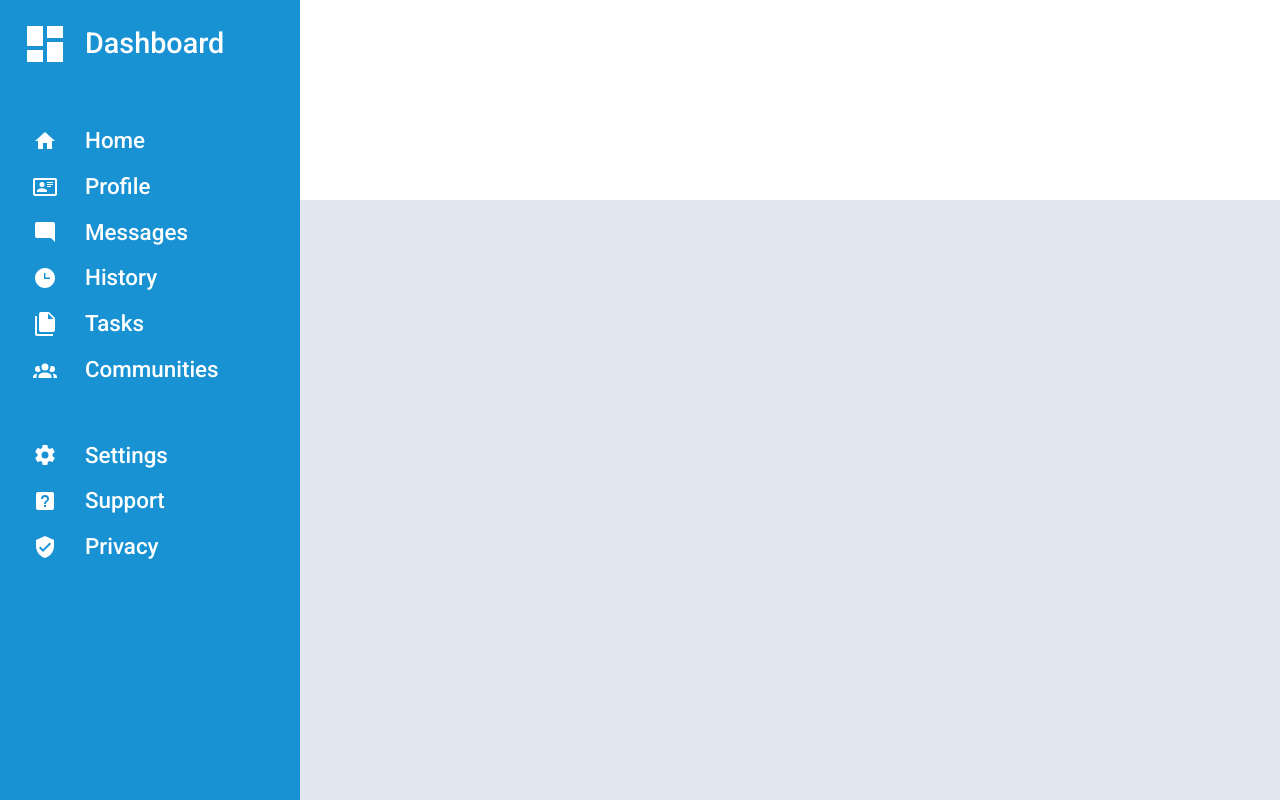
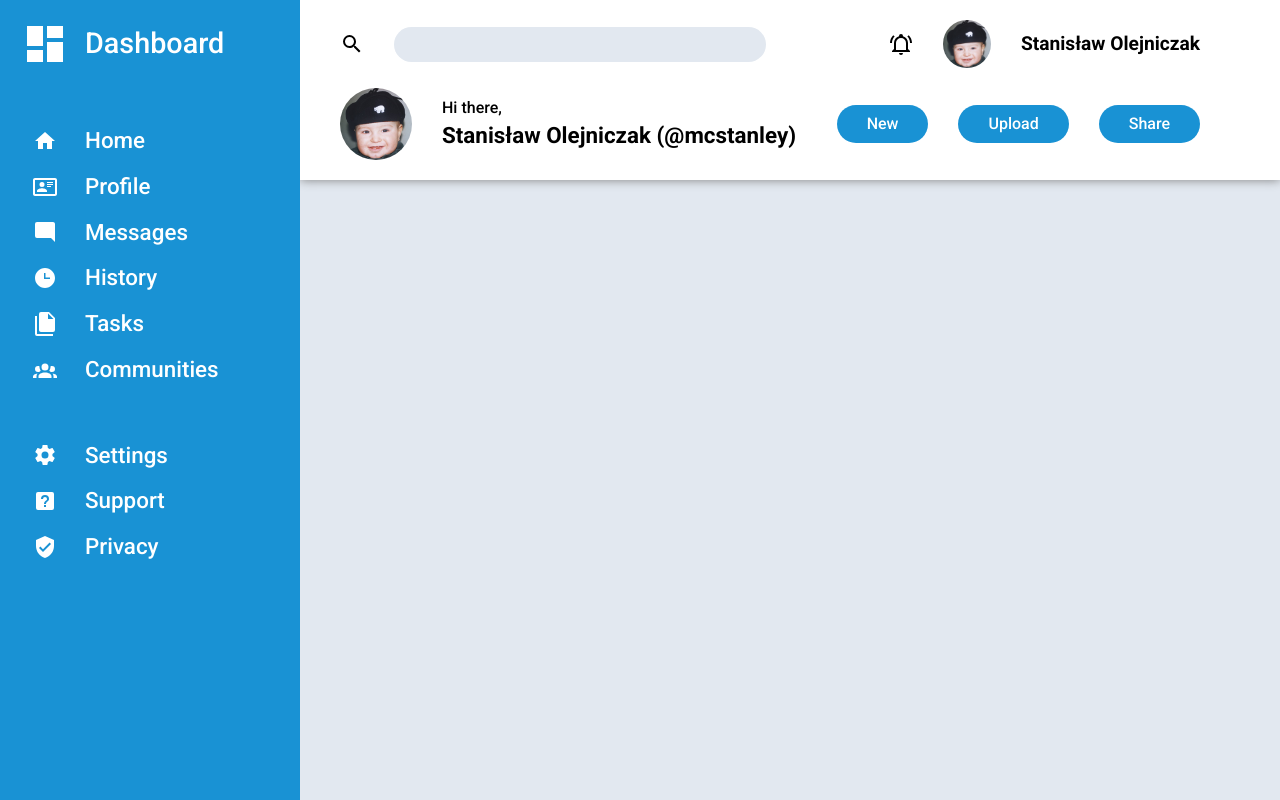
Before and after one commit to McStanley/admin-dashboard, a plain HTML site: page index.html in a window 1280 px wide. Drawn offline with Linux system fonts and the light colour scheme.

Commit message:
Create the header

```diff
--- a/index.html
+++ b/index.html
@@ -8,7 +8,25 @@
     <link rel="stylesheet" href="./style.css">
 </head>
 <body>
-    <header class="header"></header>
+    <header class="header">
+        <div class="header-top">
+            <img src="./assets/magnify.svg" alt="">
+            <input type="search" name="search" id="search" class="search-bar">
+            <img src="./assets/bell-ring-outline.svg" alt="">
+            <img src="./assets/avatar.jpg" alt="" class="avatar avatar-small">
+            <p class="user user-small">Stanisław Olejniczak</p>
+        </div>
+        <div class="header-bottom">
+            <img src="./assets/avatar.jpg" alt="" class="avatar avatar-big">
+            <div class="header-greeting">
+                <p>Hi there,</p>
+                <p class="user user-big">Stanisław Olejniczak (@mcstanley)</p>
+            </div>
+            <button class="button">New</button>
+            <button class="button">Upload</button>
+            <button class="button">Share</button>
+        </div>
+    </header>
     <nav class="sidebar">
         <div class="sidebar-area">
             <header class="sidebar-header sidebar-element">
--- a/style.css
+++ b/style.css
@@ -7,7 +7,7 @@ p {
 body {
     min-height: 100vh;
     display: grid;
-    grid-template-rows: 200px 1fr;
+    grid-template-rows: 180px 1fr;
     grid-template-columns: 300px 1fr;
     grid-template-areas:
                 "sidebar  header"
@@ -17,10 +17,84 @@ body {
 
 .header {
     grid-area: header;
+    position: relative;
+    box-shadow: 0px 0px 10px 0px grey;
+    padding: 10px 80px 10px 40px;
     background-color: #ffffff;
+    display: grid;
+}
+
+.header-top {
+    display: grid;
+    grid-template-columns: auto 1fr auto auto auto;
+    align-items: center;
+    gap: 30px;
+}
+
+.search-bar {
+    height: 35px;
+    width: 80%;
+    border: none;
+    border-radius: 25px;
+    padding: 0 20px;
+    background-color: #e2e8f0;
+    font-weight: 400;
+}
+
+.search-bar:focus {
+    outline: 2px solid #1992d4;
+}
+
+.avatar {
+    border-radius: 50%;
+}
+
+.avatar-small {
+    height: 48px;
+}
+
+.user {
+    font-weight: 700;
+}
+
+.user-small {
+    font-size: 1.2rem;
+}
+
+.header-bottom {
+    display: grid;
+    grid-template-columns: auto 1fr auto auto auto;
+    align-items: center;
+    gap: 30px;
+}
+
+.avatar-big {
+    height: 72px;
+}
+
+.header-greeting {
+    min-width: max-content;
+    display: grid;
+    gap: 5px;
+    font-weight: 500;
+}
+
+.user-big {
+    font-size: 1.4rem;
+}
+
+.button {
+    width: fit-content;
+    padding: 10px 30px;
+    border: none;
+    border-radius: 25px;
+    background-color: #1992d4;
+    color: white;
+    font-weight: 500;
 }
 
 .sidebar {
+    z-index: 100; /* Overlaps header's box-shadow */
     grid-area: sidebar;
     padding: 20px;
     background-color: #1992d4;
```
Also changed, not shown: assets/avatar.jpg (added), assets/bell-ring-outline.svg (added), assets/magnify.svg (added).
